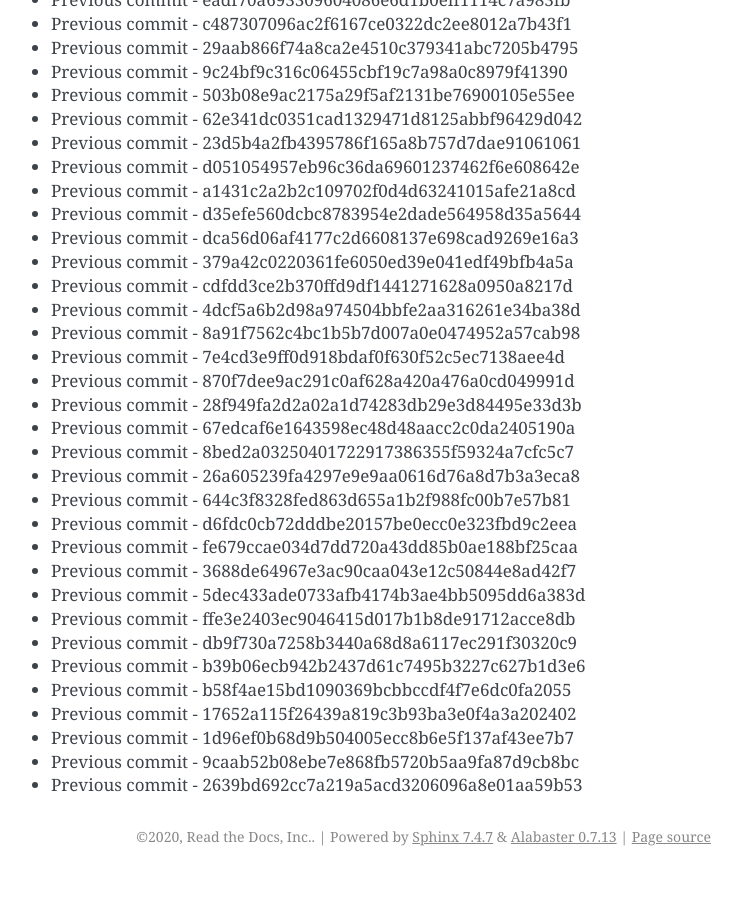
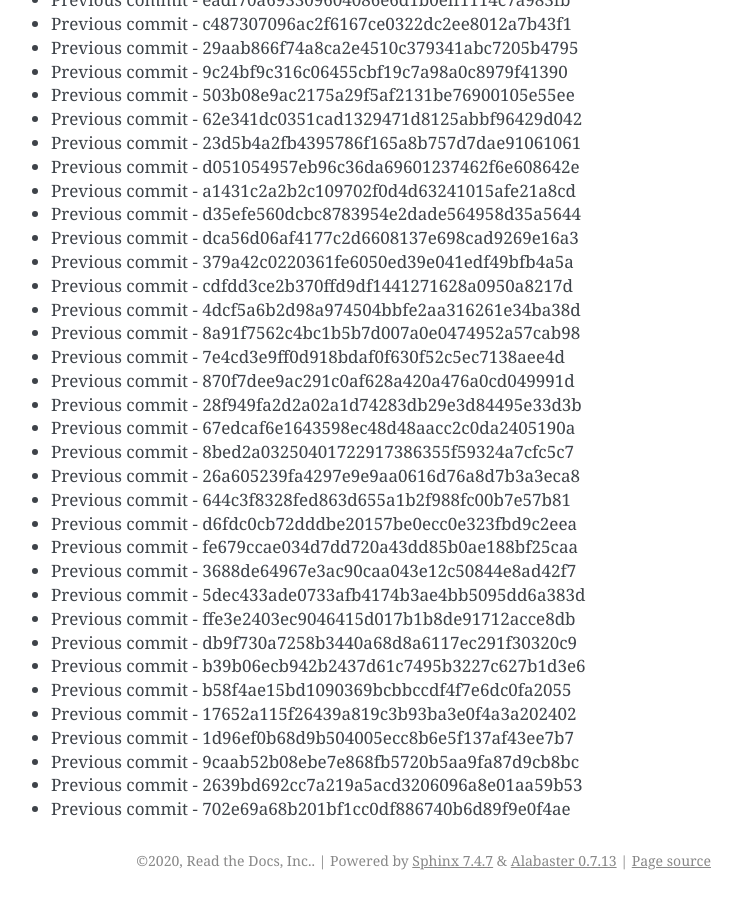
Before and after one commit to readthedocs/rtd-git-stresstest, a Sphinx documentation site: the page built from docs/updates.rst, in a window 1280 px wide and 900 px high, scrolled down 29521 px. Shown: the whole window, without its empty margins (399-1141 px from the left). Built offline with Sphinx 7.4.7, drawn with Linux system fonts in a browser that asks for light colours; before the commit the page ends 30397 px from its top, so only the background shows below that.

Commit message:
Generating commit from previous: 702e69a68b201bf1cc0df886740b6d89f9e0f4ae

```diff
--- a/docs/updates.rst
+++ b/docs/updates.rst
@@ -1272,3 +1272,4 @@ It can be tested for any performance characteristics.
 * Previous commit - 1d96ef0b68d9b504005ecc8b6e5f137af43ee7b7
 * Previous commit - 9caab52b08ebe7e868fb5720b5aa9fa87d9cb8bc
 * Previous commit - 2639bd692cc7a219a5acd3206096a8e01aa59b53
+* Previous commit - 702e69a68b201bf1cc0df886740b6d89f9e0f4ae
```
